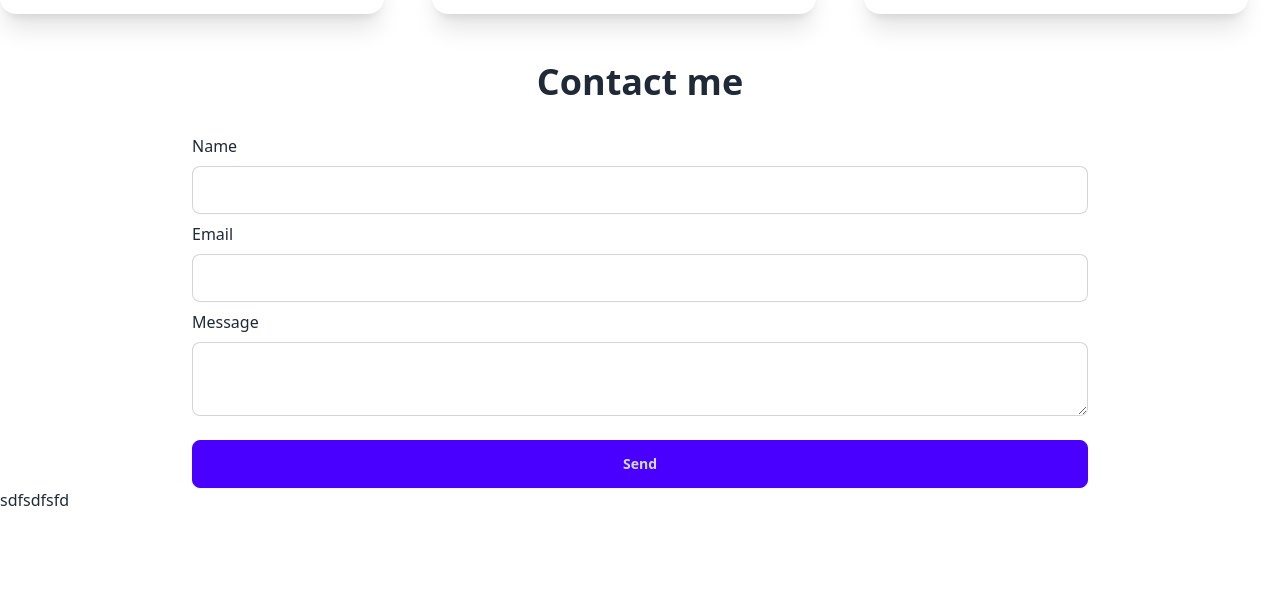
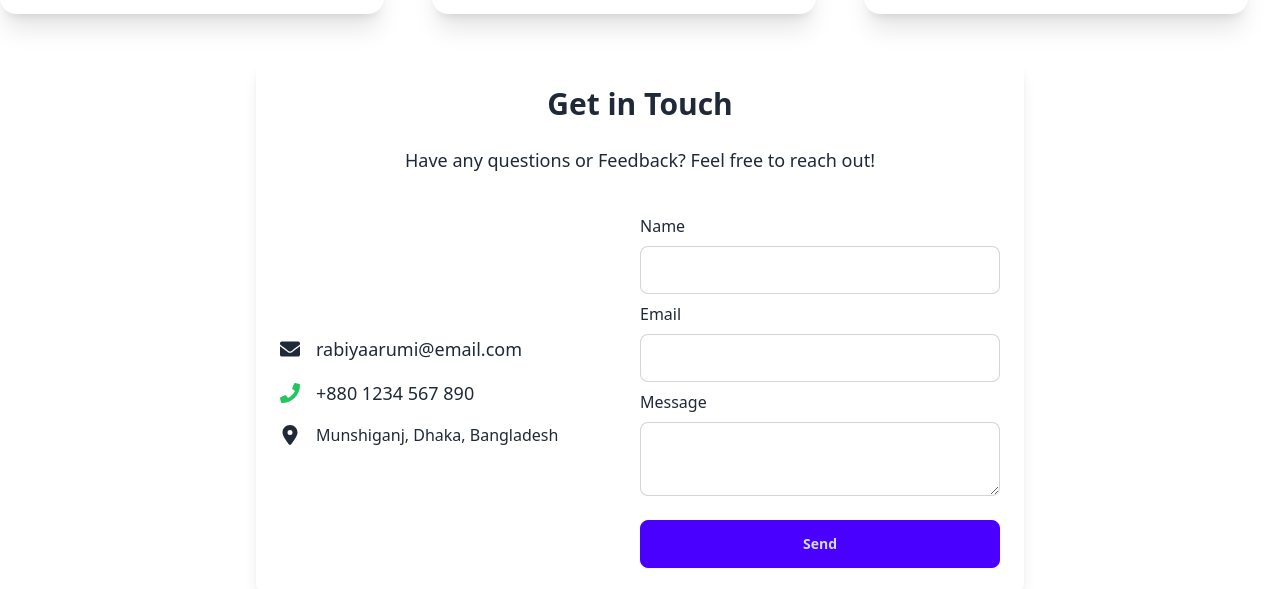
Before and after one commit to rabiyarumi/Primary_Portfolio, a React (Vite) app: page / in a window 1280 px wide. Shown: the part 1962-2551 px from the top of the page. Before the commit the page ends 2474 px from the top, so only its background shows below. Built offline with nearby package versions, Linux system fonts and the light colour scheme.

Commit message:
added email sending section

```diff
--- a/src/components/DetailsModal.jsx
+++ /dev/null
@@ -1,20 +0,0 @@
-import React from "react";
-
-const DetailsModal = () => {
-  return (
-    <>
-
-      <dialog id="my_modal_2" className="modal">
-        <div className="modal-box">
-          <h3 className="font-bold text-lg">Hello!</h3>
-          <p className="py-4">Press ESC key or click outside to close</p>
-        </div>
-        <form method="dialog" className="modal-backdrop">
-          <button>close</button>
-        </form>
-      </dialog>
-    </>
-  );
-};
-
-export default DetailsModal;
--- a/src/layouts/MainLayout.jsx
+++ b/src/layouts/MainLayout.jsx
@@ -10,7 +10,7 @@ const MainLayout = () => {
             <div className='flex-grow'>
                 <Outlet/>
             </div>
-            <Footer/>
+            {/* <Footer/> */}
         </div>
     );
 };
--- a/src/pages/contact/SendEmail.jsx
+++ b/src/pages/contact/SendEmail.jsx
@@ -1,5 +1,7 @@
 import React, { useRef } from "react";
 import emailjs from "@emailjs/browser";
+import { FaEnvelope, FaPhone, FaWhatsapp } from "react-icons/fa";
+import { FaLocationDot } from "react-icons/fa6";
 
 const SendEmail = () => {
     const form = useRef();
@@ -20,8 +22,39 @@ const SendEmail = () => {
           );
       };
   return (
-    <div className="w-[70%] mx-auto">
-        <h2 className="text-4xl font-bold text-center  mb-8">Contact me</h2>
+
+
+    <div className="max-w-3xl mx-auto p-6 shadow-lg rounded-lg ">
+      <h1 className="text-3xl font-bold text-center mb-6">Get in Touch</h1>
+      <p className="text-lg text-center mb-4">
+        Have any questions or Feedback? Feel free to reach out!
+      </p>
+
+
+      <div className="flex mt-10">
+      <div className="flex flex-col gap-4 justify-center md:w-1/2">
+        <div className="flex items-center space-x-4">
+          <FaEnvelope className=" text-xl" />
+          <a href="mailto:example@email.com" className="text-lg  hover:underline">
+            rabiyaarumi@email.com
+          </a>
+        </div>
+
+        <div className="flex items-center space-x-4">
+          <FaPhone className="text-green-500 text-xl" />
+          <a href="tel:+1234567890" className="text-lg ">
+            +880 1234 567 890
+          </a>
+        </div>
+        <div className="flex items-center space-x-4">
+        <FaLocationDot className=" text-xl" />
+         <p> Munshiganj, Dhaka, Bangladesh</p>
+        </div>
+
+
+      </div>
+      <div className=" md:w-1/2">
+
       <form ref={form} onSubmit={sendEmail} className="flex flex-col gap-2">
         <label>Name</label>
         <input type="text" name="user_name" className="input input-bordered " />
@@ -32,6 +65,11 @@ const SendEmail = () => {
         <input type="submit" value="Send" className="btn btn-primary mt-4"/>
       </form>
     </div>
+      </div>
+
+    </div>
+
+
   );
 };
 
```
